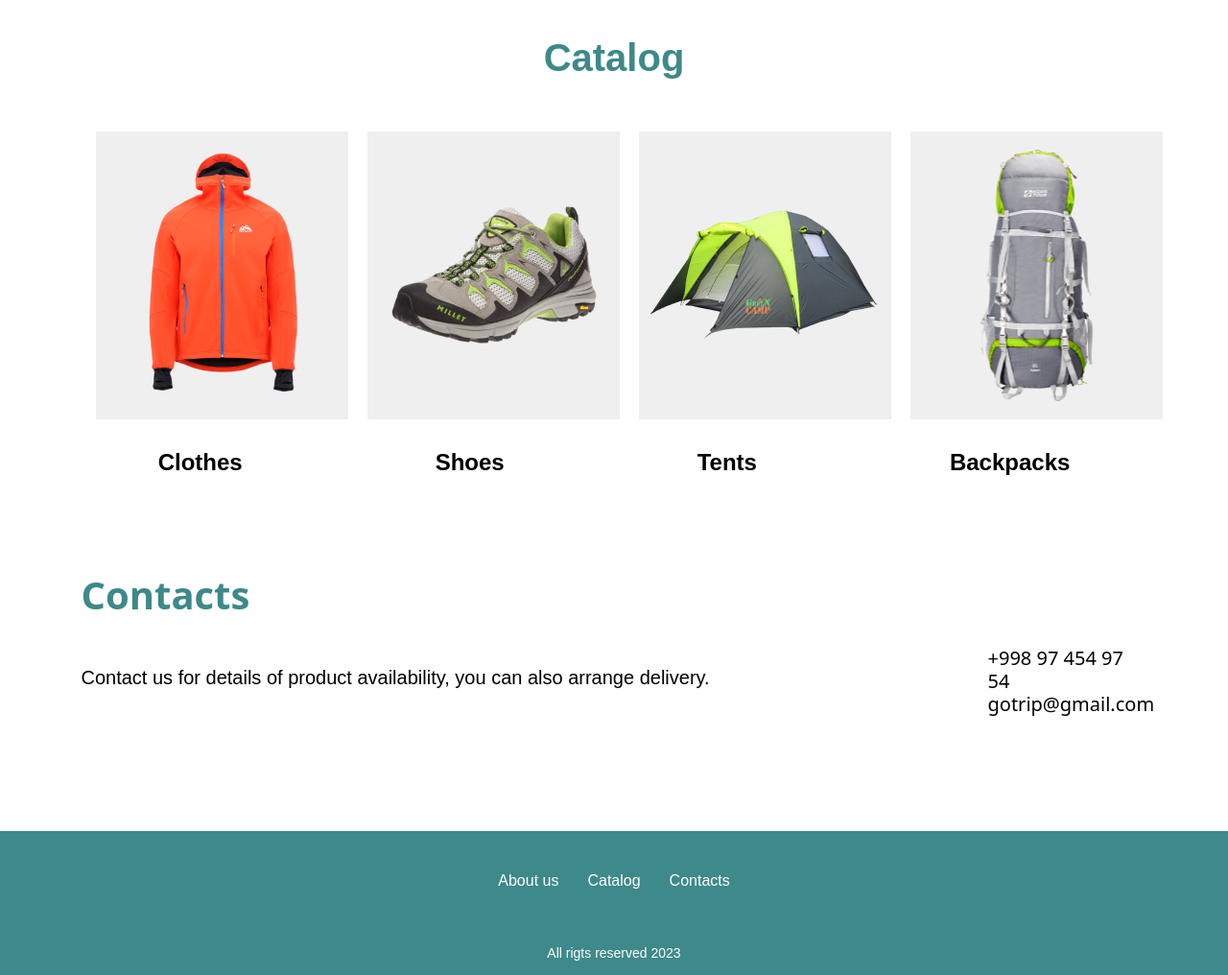
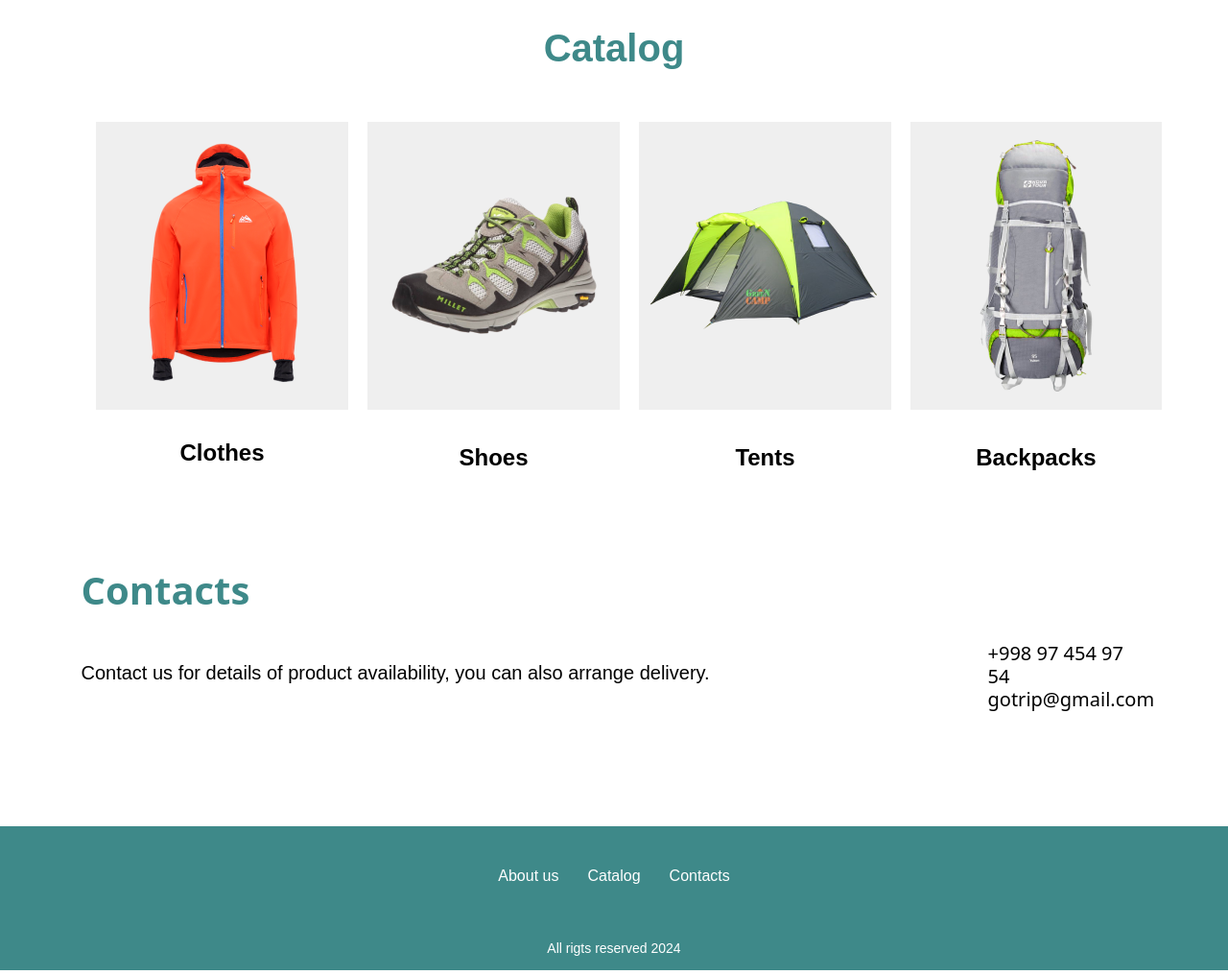
Before and after one commit to mfblamye/gotrip, a plain HTML site: page index.html in a window 1280 px wide. Shown: the part 1360-2376 px from the top of the page at 96% size. Drawn offline with Linux system fonts and the light colour scheme.

Commit message:
solving problems

```diff
--- a/index.html
+++ b/index.html
@@ -36,8 +36,6 @@
         </form>
       </nav>
     </div>
-  </header>
-  <header class="header">
   </header>
   <section class="banner">
     <div class="container banner__wrap">
@@ -79,32 +77,28 @@
       </div>
     </div>
   </section>
-  <section class="about">
-  </section>
 
   <h2 class="catalog-title">Catalog</h2>
-  <div class="container catalog">
-    <div class="catalog__clothes">
-      <img class="catalog__clothes-img" src="./img/kurtka.png" alt="">
+  <div class="container catalog__cards">
+    <div class="catalog__cards-card">
+      <img class="catalog__cards-card-img" src="./img/kurtka.png" alt="">
+      <p class="catalog__cards-card-title">Clothes</p>
     </div>
     <div class="catalog__shoes">
       <img class="catalog__clothes-img" src="./img/shoes.png" alt="">
+      <p class="catalog__cards-card-title">Shoes</p>
     </div>
     <div class="catalog__tents">
       <img class="catalog__clothes-img" src="./img/tents.png" alt="">
+      <p class="catalog__cards-card-title">Tents</p>
     </div>
     <div class="catalog__backpacks">
       <img class="catalog__clothes-img" src="./img/sumka.png" alt="">
+      <p class="catalog__cards-card-title">Backpacks</p>
     </div>
 
   </div>
-  <div class="titles">
-    <p class="catalog__clothes-title">Clothes</p>
-    <p class="catalog__shoes-title">Shoes</p>
-    <p class="catalog__tents-title">Tents</p>
-    <p class="catalog__backpacks-title">Backpacks</p>
-  </div>
-  </div>
+
   <div class="container-contacts">
     <div class="contacts__hz">
       <p class="contact-title">Contacts</p>
@@ -133,11 +127,10 @@
           </li>
         </ul>
         <p class="footer__nav-text">All rigts reserved
-          2023</p>
+          2024  </p>
       </nav>
     </div>
   </footer>
-  </section>
 </body>
 
 </html>
--- a/style.css
+++ b/style.css
@@ -1,11 +1,12 @@
-*{
+* {
   margin: 0;
   padding: 0;
   box-sizing: border-box;
   text-decoration: none;
-    list-style: none ;
+  list-style: none;
 }
-  .container{
+
+.container {
   max-width: 1140px;
   margin: 0 auto;
   padding: 0 15px;
@@ -13,65 +14,76 @@
   height: 100%;
   margin: 0 auto;
 }
-  body{
+
+body {
   font-family: system-ui, -apple-system, BlinkMacSystemFont, 'Segoe UI', Roboto, Oxygen, Ubuntu, Cantarell, 'Open Sans', 'Helvetica Neue', sans-serif;
   font-weight: 400;
 }
-  .header{
+
+.header {
   background: #3e8989;
   display: flex;
   align-items: center;
   justify-content: space-between;
   padding: 5px;
 }
-  .header__nav{
+
+.header__nav {
   display: flex;
-    justify-content:space-between;
+  justify-content: space-between;
   align-items: center;
 
 }
-  .header__nav-logo{
+
+.header__nav-logo {
   color: #FFF;
   font-size: 16px;
   font-weight: 700;
   line-height: 50px;
 
 }
-  .header__nav-list{
+
+.header__nav-list {
   display: flex;
   gap: 30px;
   justify-content: space-between;
 }
-  .header__nav-list-item-link{
+
+.header__nav-list-item-link {
   color: white;
   font-size: 16px;
   font-weight: 500;
 }
-.header__form input{
+
+.header__form input {
   border-radius: 20px 0px 0px 20px;
   background: #FFF;
   padding: 8px 20px;
   border: none;
   outline: none;
 }
-  .header__form-btn{
+
+.header__form-btn {
   border-radius: 0px 20px 20px 0px;
   background: #295E5E;
-  padding: 8px 14px ;
+  padding: 8px 14px;
   color: #FFF;
   font-size: 14px;
   border: none;
   margin-right: 15px;
 }
-  .header__form{
+
+.header__form {
   display: flex;
 
 }
-  .banner{
+
+.banner {
   background: url(./img/mountain.png) no-repeat center/cover;
-    height:800px ;
+  height: 800px;
 }
-  .banner__wrap{
+
+.banner__wrap {
   display: flex;
   flex-direction: column;
   gap: 20px;
@@ -79,21 +91,25 @@
   color: #FFF;
   font-size: 70px;
   font-weight: 500;
+  justify-content: center;
 }
-  .banner__text{
+
+.banner__text {
   font-size: 50px;
   font-family: Arial, Helvetica, sans-serif;
   text-align: center;
   align-items: center;
 }
-  .banner__title{
+
+.banner__title {
   align-items: center;
   display: flex;
 
 }
-  .banner__info{
+
+.banner__info {
   padding: 14px 78px;
-    background:#b4436c;
+  background: #b4436c;
   border-radius: 30px;
   width: 200px;
   height: 50px;
@@ -107,17 +123,20 @@
   margin-top: 50px;
 
 }
-  .banner__info:hover{
+
+.banner__info:hover {
   color: #080808;
   background: #fff;
 }
-.about{
+
+.about {
   background: #fff;
   width: 100%;
   height: 100%;
 
 }
-.about__title{
+
+.about__title {
   color: #3e8989;
   margin-bottom: 55px;
   font-size: 40px;
@@ -128,12 +147,14 @@ text-align: center;
   margin-top: 70px;
   font-family: Arial, Helvetica, sans-serif;
 }
-.about__wrap{
+
+.about__wrap {
   display: flex;
   align-items: center;
   gap: 20px;
 }
-.about__desc-texts{
+
+.about__desc-texts {
   display: flex;
   flex-direction: column;
   width: 545px;
@@ -143,20 +164,24 @@ font-family: Arial, Helvetica, sans-serif;
   font-family: Arial, Helvetica, sans-serif;
   font-weight: 400;
 }
-.about__desc-text1{
+
+.about__desc-text1 {
   font-size: 18px;
   font-weight: 400;
   line-height: 21px;
 }
-.about__desc-text2{
+
+.about__desc-text2 {
   font-size: 18px;
   font-weight: 400;
   line-height: 21px;
 }
-.header__nav-logo{
+
+.header__nav-logo {
   gap: 20px;
 }
-.catalog-title{
+
+.catalog-title {
   color: #3E8989;
   font-size: 40px;
   font-weight: 600;
@@ -168,15 +193,18 @@ font-family: Arial, Helvetica, sans-serif;
   margin-top: 90px;
   text-align: center;
 }
-.catalog{
+
+.catalog__cards {
   width: 1110px;
   height: 300px;
   display: flex;
   flex-direction: row;
   gap: 20px;
+  height: 100%;
 
 }
-.titles{
+
+.catalog__cards-card-title {
   display: flex;
   flex-direction: row;
   justify-content: center;
@@ -187,88 +215,90 @@ font-family: Arial, Helvetica, sans-serif;
   line-height: 29px;
   font-family: Arial, Helvetica, sans-serif;
   transition: 0.3 linear;
+  cursor: pointer;
 }
-.catalog__clothes-title:hover{
+
+.catalog__cards-card-title:hover {
   background-color: white;
   color: #b4436c;
 }
-.catalog__shoes-title:hover{
-  background-color: white;
-  color: #b4436c;
-}
-.catalog__tents-title:hover{
-  background-color: white;
-  color: #b4436c;
-}
-.catalog__backpacks-title:hover{
-  background-color: white;
-  color: #b4436c;
-}
-.catalog__clothes-img{
+
+.catalog__cards-card-img {
   width: 263px;
   height: 300px;
   display: flex;
 }
 
-  .container-contacts{
+.container-contacts {
   width: 1111px;
   height: 166px;
   margin: 0 auto 0;
   display: flex;
   justify-content: space-between;
+  flex-wrap: wrap;
+  gap: 15px;
 }
-.contact-title{
+
+.contact-title {
   color: #3E8989;
   font-size: 40px;
   font-weight: 600;
   line-height: 48px;
   margin: 0 auto 50px;
 }
-.contact__lorem{
+
+.contact__lorem {
   font-size: 20px;
   font-weight: 400;
   line-height: 24px;
   font-family: Arial, Helvetica, sans-serif;
 }
-.contact-call{
+
+.contact-call {
   width: 166px;
   height: 68px;
   margin-top: 95px;
   margin-top: 78px;
 }
-.contact-call-container{
+
+.contact-call-container {
   display: flex;
   flex-direction: column;
   height: 68px;
   width: 168px;
   justify-content: space-between;
 }
-.tel{
+
+.tel {
   gap: 20px;
   color: #000;
   font-size: 20px;
   font-weight: 400;
   line-height: 24px;
 }
-.email{
+
+.email {
   font-size: 20px;
   font-weight: 400;
   line-height: 24px;
   color: #000;
 }
-.footer{
+
+.footer {
   background-color: #3E8989;
   /* width: 1140px; */
   height: 150px;
   margin: 104px auto 0;
 }
-.footer-container{
+
+.footer-container {
   /* width: 1140px; */
   height: 150px;
   display: flex;
   justify-content: center;
 }
-.footer__nav-list{
+
+.footer__nav-list {
   display: flex;
   justify-content: center;
   gap: 30px;
@@ -276,11 +306,13 @@ background-color: white;
   width: 261px;
   height: 19px;
 }
-.footer__nav-list-item-link{
+
+.footer__nav-list-item-link {
   color: #fff;
   font-family: Arial, Helvetica, sans-serif;
 }
-.footer__nav-text{
+
+.footer__nav-text {
   margin: 0 auto 0;
   color: #fff;
   font-size: 14px;
```
Also changed, not shown: media.css (+7 -4 lines). Lines whose indentation alone changed are shown as unchanged.
